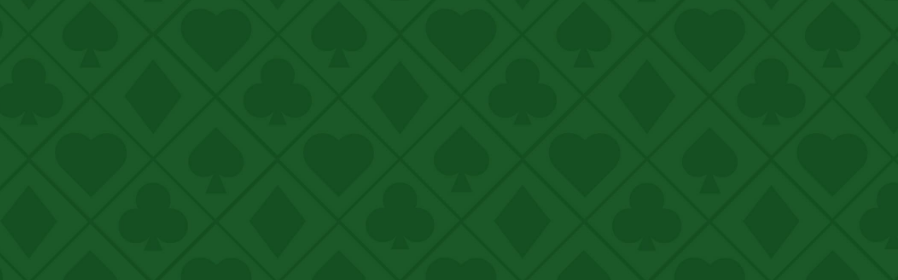
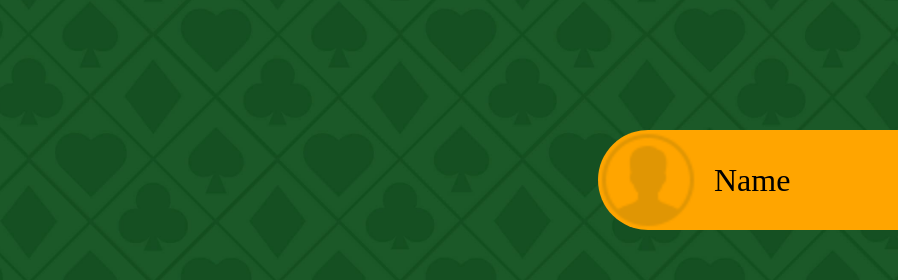
Before and after one commit to GDR1909/Ring_of_Fire, an Angular app: page /game in a window 1280 px wide. Shown: the top 280 px of the page, without its empty margins (382-1280 px from the left). Built offline with nearby package versions, Linux system fonts and the light colour scheme.

Commit message:
designed a player component

```diff
--- a/src/app/game/game.component.html
+++ b/src/app/game/game.component.html
@@ -1,3 +1,5 @@
+<app-player class="player-position" style="top: 130px"></app-player>
+
 <div class="field">
     <div class="card-stack">
         <!-- Card stack -->
--- a/src/app/game/game.component.scss
+++ b/src/app/game/game.component.scss
@@ -56,3 +56,8 @@
         transform: scale(1.3) translateX(160px) translateY(-200px) rotate(-10deg);
     }
 }
+
+.player-position {
+    position: absolute;
+    right: 0;
+}
--- a/src/app/game/game.component.ts
+++ b/src/app/game/game.component.ts
@@ -1,11 +1,12 @@
 import { CommonModule } from '@angular/common';
 import { Component } from '@angular/core';
 import { Game } from '../../models/game';
+import { PlayerComponent } from '../player/player.component';
 
 @Component({
   selector: 'app-game',
   standalone: true,
-  imports: [CommonModule],
+  imports: [CommonModule, PlayerComponent],
   templateUrl: './game.component.html',
   styleUrl: './game.component.scss'
 })
--- /dev/null
+++ b/src/app/player/player.component.html
@@ -0,0 +1,4 @@
+<div class="player">
+    <img src="./../../assets/img/profile.png">
+    <span>Name</span>
+</div>
--- /dev/null
+++ b/src/app/player/player.component.scss
@@ -0,0 +1,19 @@
+.player {
+    display: flex;
+    align-items: center;
+    background-color: orange;
+    width: 300px;
+    border-top-left-radius: 50px;
+    border-bottom-left-radius: 50px;
+
+    img {
+        height: 100px;
+        width: 100px;
+        object-fit: cover;
+    }
+
+    span {
+        font-size: 32px;
+        margin-left: 16px;
+    }
+}
```
Also changed, not shown: src/app/player/player.component.ts (added, +13 -0 lines), src/assets/img/profile.png (added).
